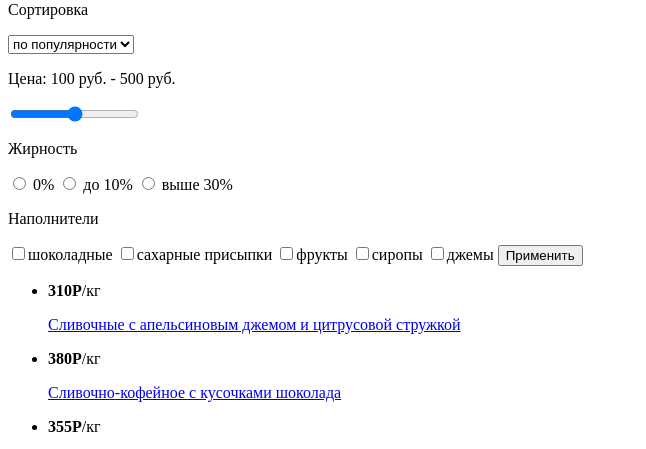
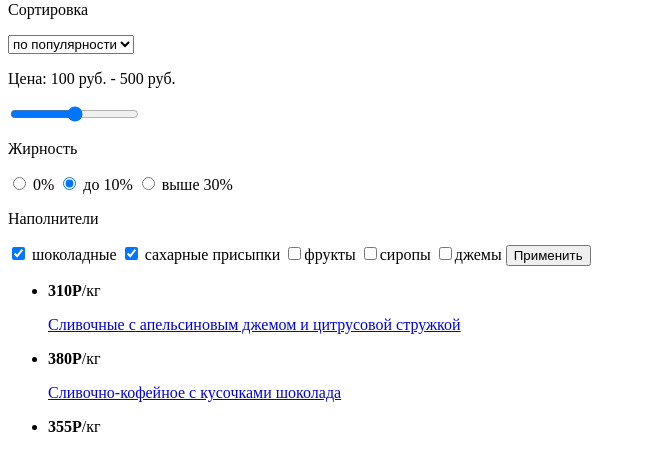
Before and after one commit to Nicrii/firstfrontend, a plain HTML site: page Catalog.html in a window 1280 px wide. Shown: the part 351-800 px from the top of the page, without its empty margins (0-646 px from the left). Drawn offline with Linux system fonts and the light colour scheme.

Commit message:
fixed some typos

```diff
--- a/Catalog.html
+++ b/Catalog.html
@@ -61,13 +61,15 @@
 	  <div class="filters-fat">
 	    <p>Жирность</p>
 		<input type="radio" name="fat" value="0"> 0%
-		<input type="radio" name="fat" value="10"> до 10%
+		<input type="radio" name="fat" value="10" checked> до 10%
 		<input type="radio" name="fat" value="30"> выше 30%
 	  </div>
 	  <div class="filters-ingredients">
 	    <p>Наполнители</p>
-		<input type="checkbox" name="option1" value="a1">шоколадные
-		<input type="checkbox" name="option2" value="a2">сахарные присыпки
+		<input type="checkbox" name="option1" value="a1" checked>
+		шоколадные
+		<input type="checkbox" name="option2" value="a2" checked>
+		сахарные присыпки
 		<input type="checkbox" name="option3" value="a3">фрукты
 		<input type="checkbox" name="option4" value="a4">сиропы
 		<input type="checkbox" name="option3" value="a3">джемы
```
